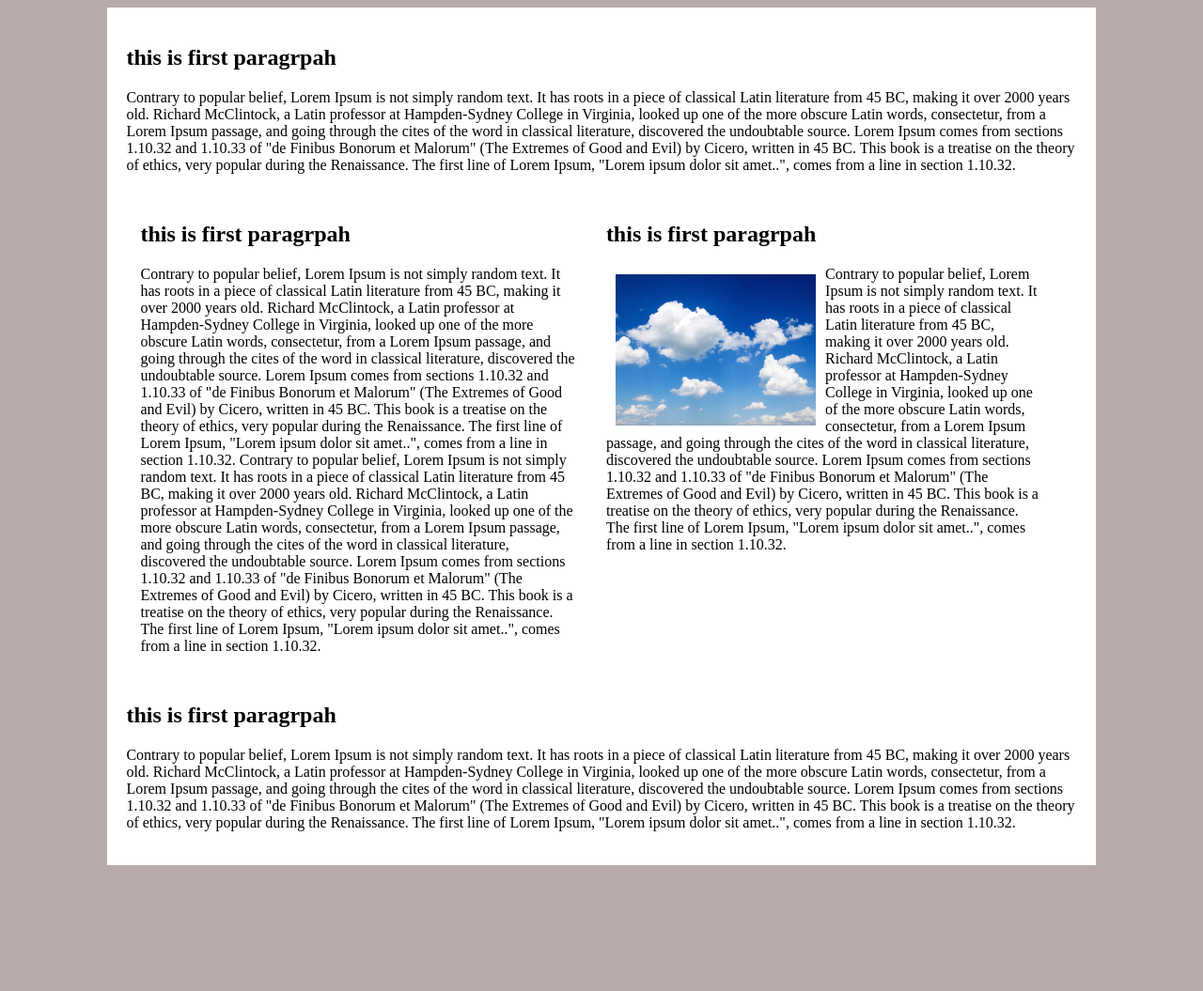
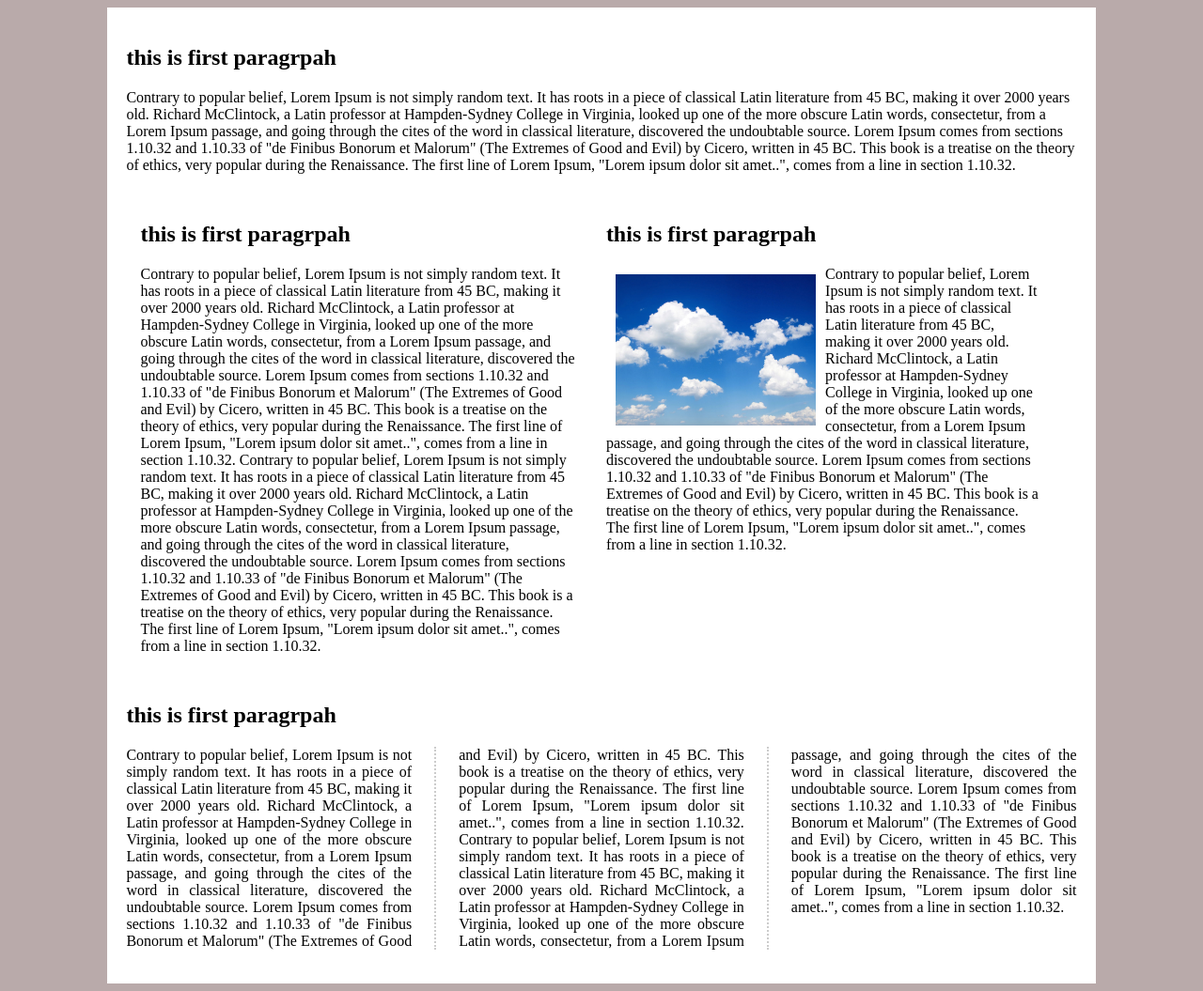
Before and after one commit to g1patil/front-end, a plain HTML site: page CSS_Positioning_Tutorial/6_Floating_Columns/index.html in a window 1280 px wide. Shown: the whole page at 94% size. Before the commit the page ends 929 px from the top, so only its background shows below. Drawn offline with Linux system fonts and the light colour scheme.

Commit message:
text column

```diff
--- a/CSS_Positioning_Tutorial/6_Floating_Columns/index.html
+++ b/CSS_Positioning_Tutorial/6_Floating_Columns/index.html
@@ -28,9 +28,10 @@
                     </p>
                 </aside>
         </div>
-        <div>
+        <div class="last_para">
             <h2> this is first paragrpah</h2>
             <p>
+                Contrary to popular belief, Lorem Ipsum is not simply random text. It has roots in a piece of classical Latin literature from 45 BC, making it over 2000 years old. Richard McClintock, a Latin professor at Hampden-Sydney College in Virginia, looked up one of the more obscure Latin words, consectetur, from a Lorem Ipsum passage, and going through the cites of the word in classical literature, discovered the undoubtable source. Lorem Ipsum comes from sections 1.10.32 and 1.10.33 of "de Finibus Bonorum et Malorum" (The Extremes of Good and Evil) by Cicero, written in 45 BC. This book is a treatise on the theory of ethics, very popular during the Renaissance. The first line of Lorem Ipsum, "Lorem ipsum dolor sit amet..", comes from a line in section 1.10.32.
                 Contrary to popular belief, Lorem Ipsum is not simply random text. It has roots in a piece of classical Latin literature from 45 BC, making it over 2000 years old. Richard McClintock, a Latin professor at Hampden-Sydney College in Virginia, looked up one of the more obscure Latin words, consectetur, from a Lorem Ipsum passage, and going through the cites of the word in classical literature, discovered the undoubtable source. Lorem Ipsum comes from sections 1.10.32 and 1.10.33 of "de Finibus Bonorum et Malorum" (The Extremes of Good and Evil) by Cicero, written in 45 BC. This book is a treatise on the theory of ethics, very popular during the Renaissance. The first line of Lorem Ipsum, "Lorem ipsum dolor sit amet..", comes from a line in section 1.10.32.
             </p>
         </div>
--- a/CSS_Positioning_Tutorial/6_Floating_Columns/styles.css
+++ b/CSS_Positioning_Tutorial/6_Floating_Columns/styles.css
@@ -29,3 +29,10 @@ aside, section, img {
     content: "";
     display: block;
 }
+
+.last_para p {
+    column-count: 3;
+    column-rule: 2px dotted #ccc;
+    text-align: justify;
+    column-gap: 50px;
+}
```
